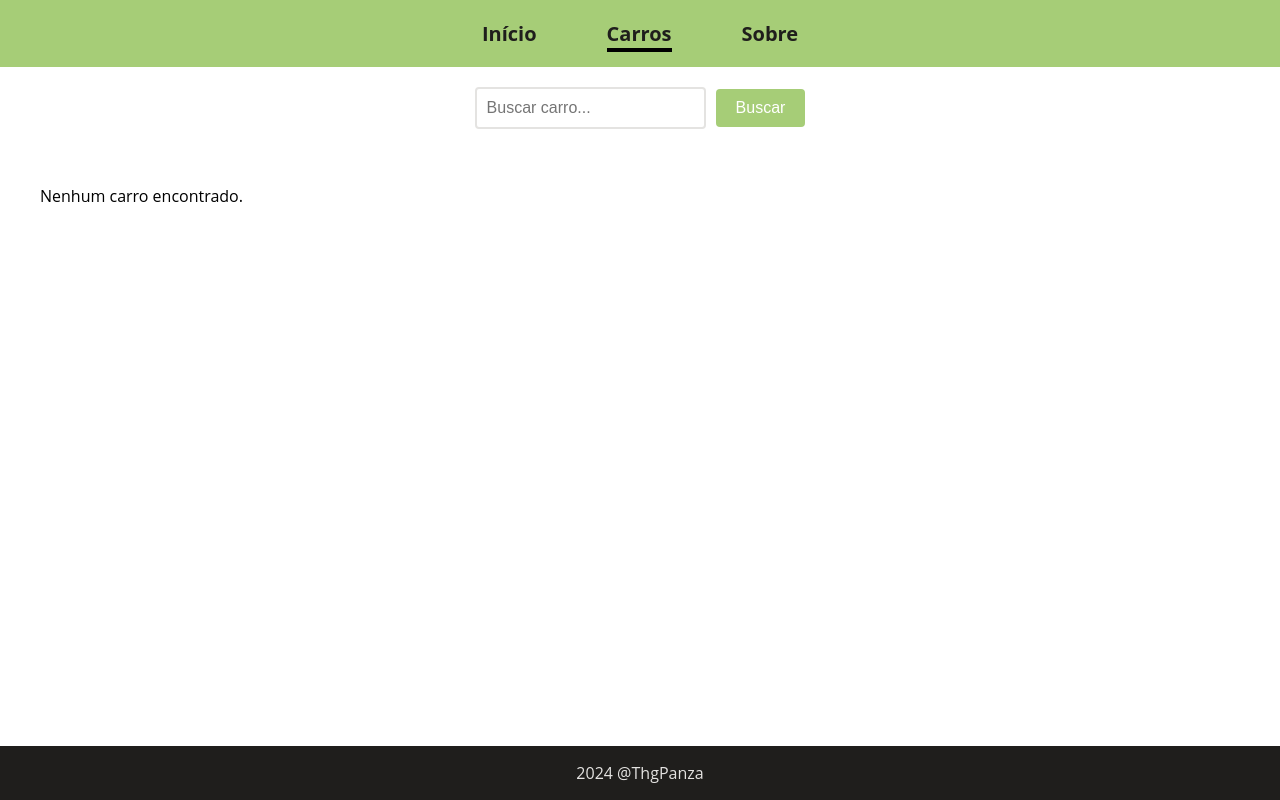
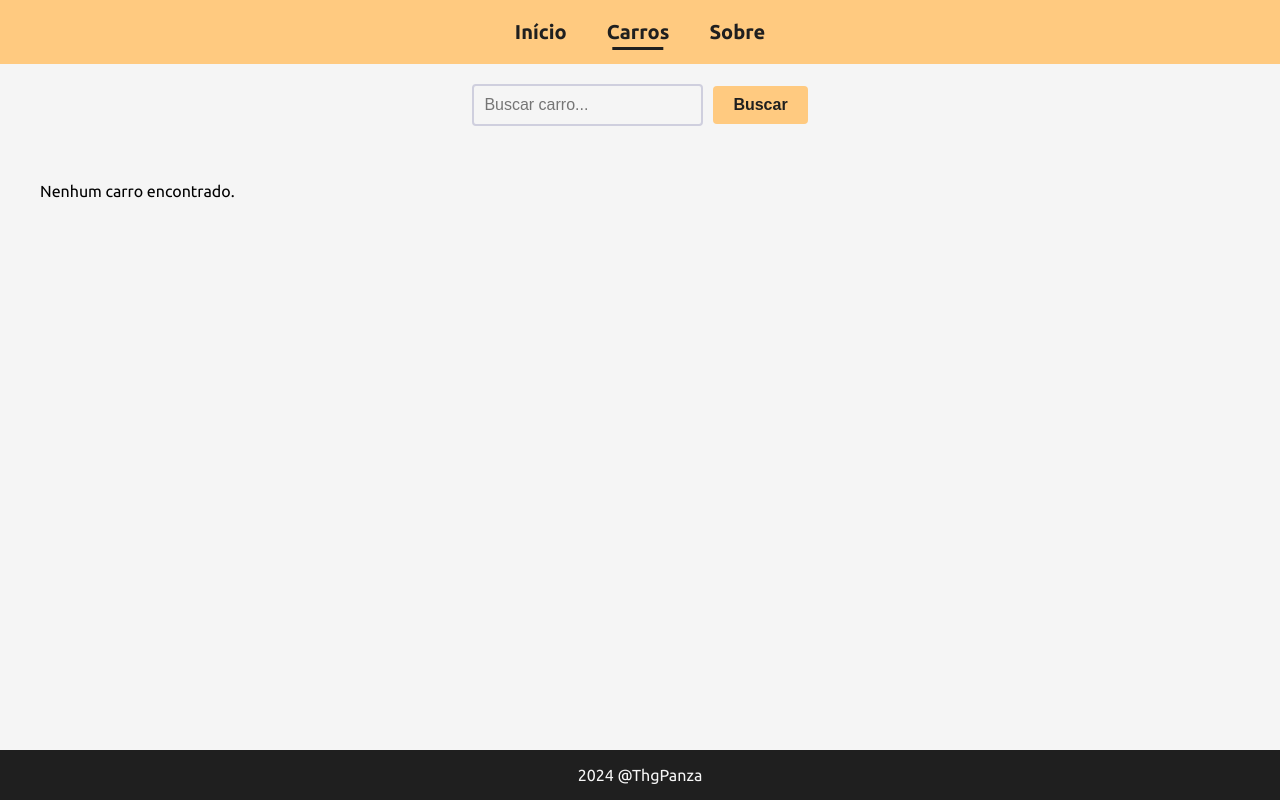
Before and after one commit to brohmarr/django-car-store, a Django app: page /cars/ in a window 1280 px wide. Run offline with Django 5.2, Linux system fonts and the light colour scheme; data that the repository does not hold is empty; parts of the project's set-up code (start-up, migrations or seed data) failed here and were passed over.

Commit message:
Update templates style and code cleanup

```diff
--- a/app/templates/base.html
+++ b/app/templates/base.html
@@ -4,12 +4,15 @@
   <meta charset="UTF-8">
   <meta name="viewport" content="width=device-width, initial-scale=1.0">
   <title>{% block title %}Django Car Store{% endblock %}</title>
+  <link rel="preconnect" href="https://fonts.googleapis.com">
+  <link rel="preconnect" href="https://fonts.gstatic.com" crossorigin>
+  <link href="https://fonts.googleapis.com/css2?family=Ubuntu:ital,wght@0,300;0,400;0,500;0,700;1,300;1,400;1,500;1,700&display=swap" rel="stylesheet">
   <style>
     html, body {
         height: 100%;
         margin: 0;
-        font-family: 'Open Sans', sans-serif;
-        background-color: #fff;
+        font-family: 'Ubuntu', sans-serif;
+        background-color: #f5f5f5;
     }
 
     body {
@@ -18,13 +21,13 @@
     }
 
     main {
-      flex: 1;
-      margin-bottom: 10px;
+        flex: 1;
+        margin-bottom: 10px;
     }
 
     header {
-        background-color: #A6CD77;
-        color: #1F1E1C;
+        background-color: #ffca80;
+        color: #1f1f1f;
         padding: 20px 0;
     }
 
@@ -41,41 +44,56 @@
     }
 
     nav ul li {
-        margin: 0 15px;
         font-size: 20px;
         font-weight: bold;
     }
 
     nav ul li a {
-        color: #1F1E1C;
+        color: #1f1f1f;
         text-decoration: none;
-        font-size: 20px;
         padding: 20px;
         transition: background-color 0.3s ease;
     }
 
-    .custom-underline {
-        position: relative;
+    nav ul li a:hover {
+        background-color: #efba70;
     }
 
-    .custom-underline::after {
-        content: "";
-        position: absolute;
-        left: 20px;
-        right: 20px;
-        bottom: -5px;
-        height: 4px;
-        background-color: #000;
-        z-index: 0;
+    /* Header Item Styles */
+    .header-item {
+        position: relative;
+        cursor: pointer;
     }
 
-    nav ul li a:hover {
-        background-color: #9dc66f;
+    /* Underline Effect for Header Items */
+    .header-item::after {
+        content: '';
+        position: absolute;
+        left: 50%;
+        bottom: -6px;
+        width: 0;
+        height: 3px;
+        background-color: #1f1f1f;
+        transition: width 0.3s ease, left 0.3s ease, transform 0.3s ease;
+        transform: translateX(-50%);
+    }
+
+    /* Hover Underline Effect for Header Items */
+    .header-item:hover::after {
+        width: 35%;
+    }
+
+    /* Permanent Underline for the Active Page */
+    .header-item.active::after {
+        width: 50%;
+        left: 50%;
+        transform: translateX(-50%);
+        transition: none;
     }
 
     footer {
-        background-color: #1F1E1C;
-        color: #E4E3E1;
+        background-color: #1f1f1f;
+        color: #f5f5f5;
         padding: 0px;
         text-align: center;
     }
@@ -85,9 +103,9 @@
   <header>
     <nav>
       <ul>
-        <li class="{% if request.path == '/homepage/' %}custom-underline{% endif %}"><a href="{% url 'homepage' %}">Início</a></li>
-        <li class="{% if request.path == '/cars/' %}custom-underline{% endif %}"><a href="{% url 'cars_list' %}">Carros</a></li>
-        <li class="{% if request.path == '/about/' %}custom-underline{% endif %}"><a href="{% url 'about' %}">Sobre</a></li>
+        <li class="header-item {% if request.path == '/' %}active{% endif %}"><a href="{% url 'home' %}">Início</a></li>
+        <li class="header-item {% if request.path == '/cars/' %}active{% endif %}"><a href="{% url 'cars_list' %}">Carros</a></li>
+        <li class="header-item {% if request.path == '/about/' %}active{% endif %}"><a href="{% url 'about' %}">Sobre</a></li>
       </ul>
     </nav>
   </header>
--- a/app/urls.py
+++ b/app/urls.py
@@ -2,11 +2,11 @@ from django.contrib import admin
 from django.urls import path
 from django.conf import settings
 from django.conf.urls.static import static
-from cars.views import homepage, cars_view, about
+from cars.views import home, cars_view, about
 
 urlpatterns = [
     path('admin/', admin.site.urls),
-    path('', homepage, name='homepage'),
+    path('', home, name='home'),
     path('cars/', cars_view, name='cars_list'),
     path('about/', about, name='about')
 ] + static(settings.MEDIA_URL, document_root=settings.MEDIA_ROOT)
--- a/cars/templates/cars.html
+++ b/cars/templates/cars.html
@@ -14,8 +14,8 @@
     }
 
     .car-card {
-      background-color: #f2f2f1;
-      box-shadow: 0 2px 6px rgba(0, 0, 0, 0.2);
+      background-color: #e5e5e5;
+      box-shadow: 0 2px 6px rgba(31, 31, 31, 0.2);
       border-radius: 10px;
       overflow: hidden;
       text-align: center;
@@ -24,7 +24,7 @@
 
     .car-card:hover {
         cursor: pointer;
-        box-shadow: 0 4px 10px rgba(0, 0, 0, 0.4);
+        box-shadow: 0 4px 10px rgba(31, 31, 31, 0.4);
         transform: translateY(-2px);
     }
 
@@ -66,9 +66,10 @@
     }
 
     input[type="text"] {
+        background-color: #f5f5f5;
         padding: 10px;
         font-size: 16px;
-        border: 2px solid #e4e3e1;
+        border: 2px solid #cfcfde;
         border-radius: 4px;
         margin-right: 10px;
         transition: border-bottom-color 0.3s ease-in-out;
@@ -76,22 +77,23 @@
 
     input[type="text"]:focus {
         outline: none;
-        border-bottom-color: #e4e3e1;
+        border-bottom-color: #efba70;
     }
 
     button[type="submit"] {
-        background-color: #a6cd77;
-        color: #fff;
+        background-color: #ffca80;
+        color: #1f1f1f;
         border: none;
         padding: 10px 20px;
         font-size: 16px;
+        font-weight: bold;
         border-radius: 4px;
         cursor: pointer;
         transition: background-color 0.3s ease-in-out;
     }
 
     button[type="submit"]:hover {
-        background-color: #9dc66f;
+        background-color: #efba70;
     }
   </style>
 
--- a/cars/views.py
+++ b/cars/views.py
@@ -3,7 +3,7 @@ from django.db.models import Q
 from cars.models import Car
 import locale
 
-# Set the locale for formatting.
+# Set the locale for the function below.
 locale.setlocale(locale.LC_ALL, 'pt_BR.UTF-8')
 
 def format_currency(value):
@@ -11,32 +11,27 @@ def format_currency(value):
     return locale.format_string("%d", value, grouping=True)
 
 
-def homepage(request):
-    return render(request, 'homepage.html')
+def home(request):
+    return render(request, 'home.html')
 
 
 def cars_view(request):
-    # Get all available cars in the database ordered by brand and value.
     cars = Car.objects.all().order_by('brand__name', 'value')
 
     for car in cars:
         car.value = format_currency(car.value)
 
-    # Get the search parameter from the user.
     search_query = request.GET.get('search')
 
-    # Filter results by model and brand.
     if search_query:
         cars = cars.filter(Q(model__icontains=search_query) |
                            Q(brand__name__icontains=search_query))
 
-    # Set the page's context.
     context = {
         'cars': cars,
         'search_query': search_query
     }
 
-    # Rendering the page.
     return render(request, 'cars.html', context)
 
 
```
Also changed, not shown: cars/templates/about.html (+8 -0 lines), cars/templates/home.html (renamed from cars/templates/homepage.html, +8 -0 lines), media/cars/NC_Stock_Car_Drawing.png (added), media/cars/NC_Stock_Car_Drawing_7ROCzLj.png (added), media/cars/NC_Stock_Car_Drawing_PMaC2H5.png (added), media/cars/NC_Stock_Car_Drawing_fiXBnNd.png (added), media/cars/NC_Stock_Car_Drawing_nlMmM8y.png (added), media/cars/NC_Stock_Car_Drawing_pGRMpQK.png (added).
